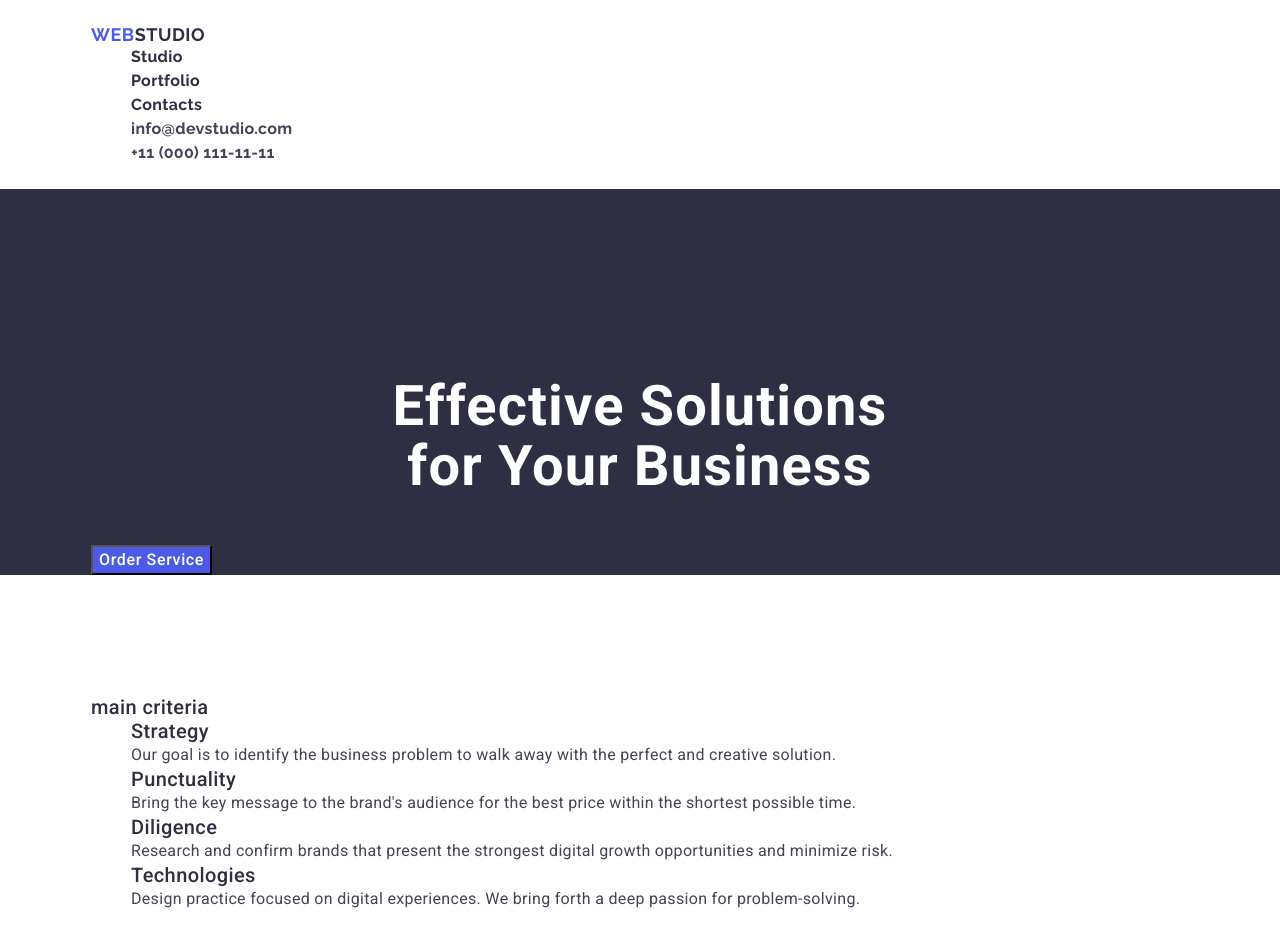
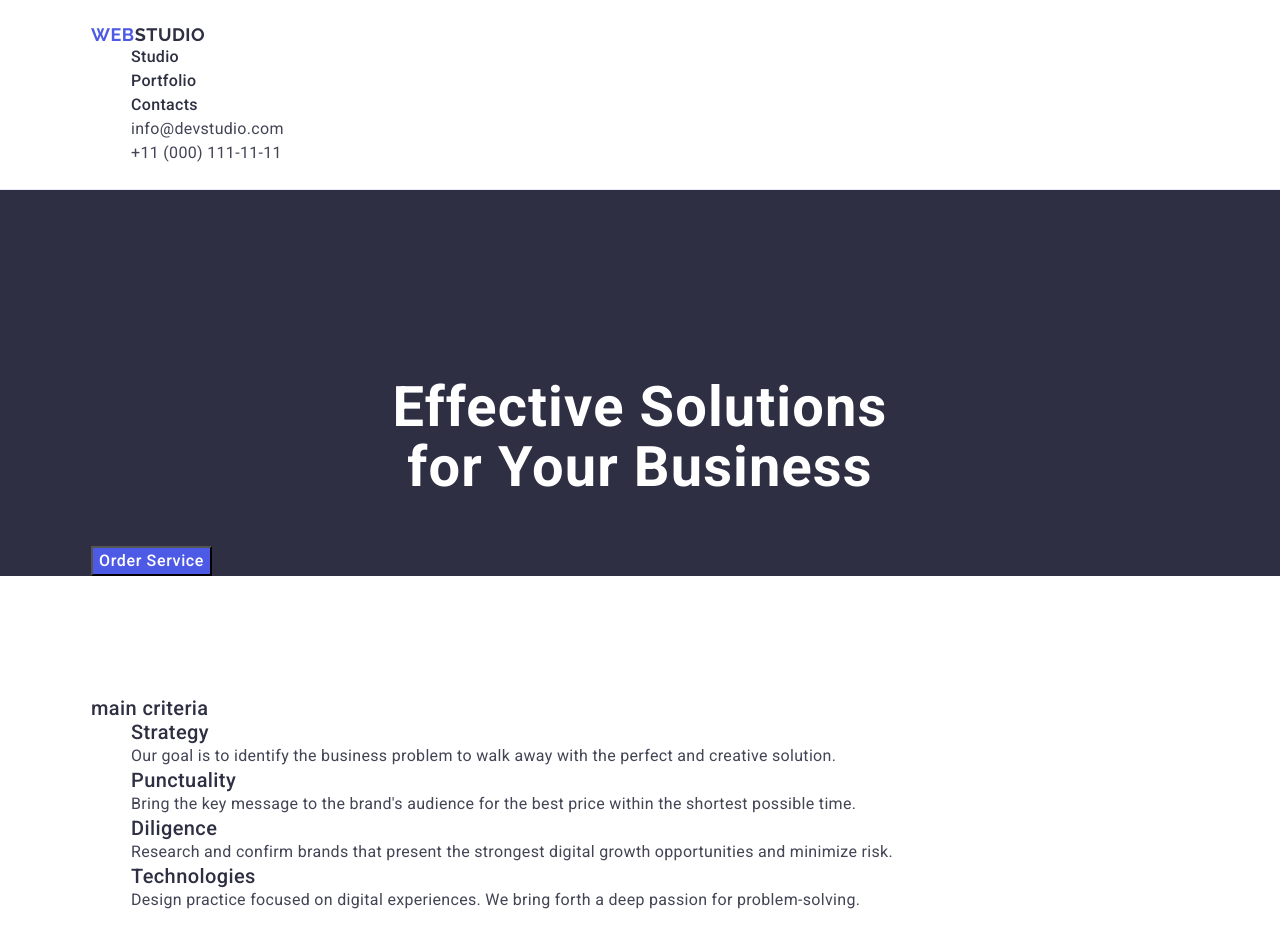
Before and after one commit to Serhii-Kondratuyk/goit-markup-hw-03, a plain HTML site: page index.html in a window 1280 px wide. Shown: the top 948 px of the page. Drawn offline with nearby package versions, Linux system fonts and the light colour scheme.

Commit message:
Update styles.css

```diff
--- a/css/styles.css
+++ b/css/styles.css
@@ -41,10 +41,11 @@ a {
 
 /* ================ HEADER ================= */
 .header {
-    font-family: "Raleway", sans-serif;
+
     padding-top: 24px;
     padding-bottom: 24px;
     /* padding-left: 156px; */
+    border-bottom: 1px solid #e7e9fc
 
 }
 
@@ -57,6 +58,7 @@ a {
 .header-nav {     }
 
 .header-logo {
+    font-family: "Raleway", sans-serif;
     font-weight: 700;
     font-size: 18px;
     line-height: 21px;
```
